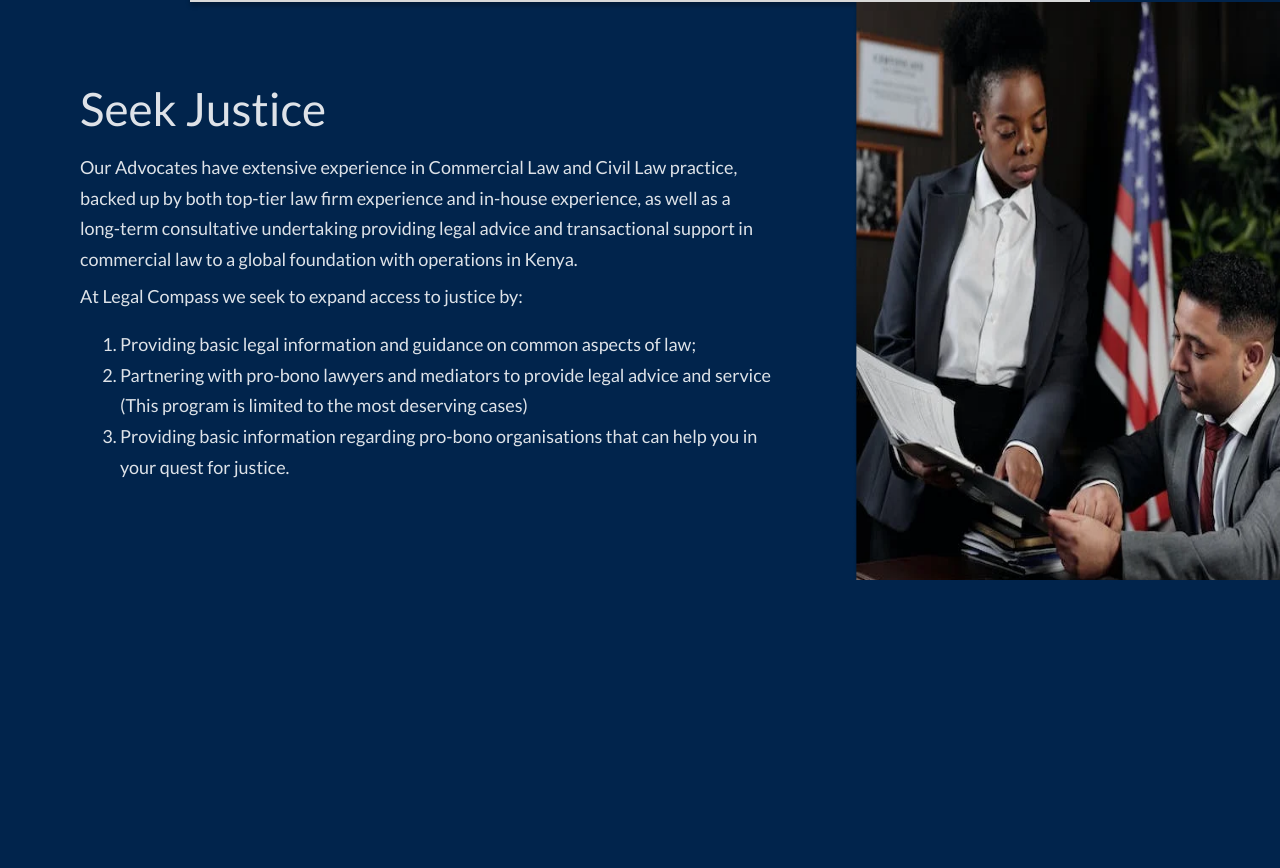
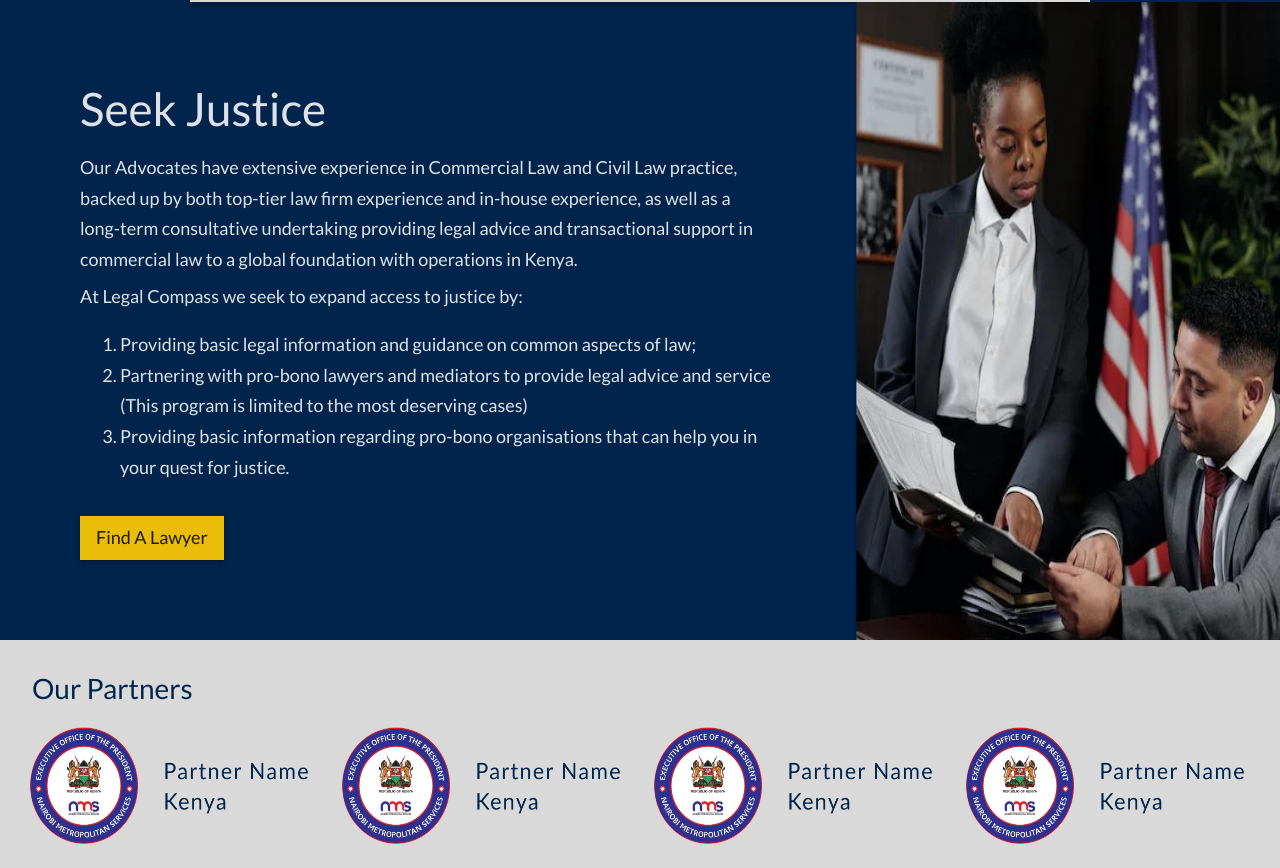
Before and after one commit to mwendwa99/legalcompass, a React (Vite) app: page / in a window 1280 px wide. Shown: the part 860-1728 px from the top of the page. Before the commit the page ends 1449 px from the top, so only its background shows below. Built offline with nearby package versions, Linux system fonts and the light colour scheme.

Commit message:
add partner section

```diff
--- a/src/App.css
+++ b/src/App.css
@@ -50,16 +50,12 @@
 }
 @media screen and (max-width: 600px) {
   .background {
-    /* display: none; */
     height: 720px;
-    /* width: 100%; */
   }
 }
 @media screen and (min-width: 600px) {
   .background {
-    /* display: none; */
     height: 800px;
-    /* width: 100%; */
   }
 }
 
--- a/src/assets/index.js
+++ b/src/assets/index.js
@@ -2,5 +2,6 @@
 export { default as icon } from "./icon.png";
 export { default as background } from "./background.png";
 export { default as justice } from "./justice.png";
+export { default as partner } from "./partner.png";
 export { default as rightArrow } from "./right-arrow.png";
 export { default as leftArrow } from "./left-arrow.png";
--- /dev/null
+++ b/src/components/Partners.jsx
@@ -0,0 +1,52 @@
+import { Grid, Box, Typography } from "@mui/material";
+import { partner } from "../assets";
+
+const Partners = () => {
+  return (
+    <Box sx={{ backgroundColor: "#D9D9D9", width: "100%", p: 2 }}>
+      <Typography
+        variant="h2"
+        sx={{
+          color: "#01244C",
+          textAlign: { xs: "center", sm: "center", md: "left" },
+          p: 2,
+          fontWeight: "bold",
+        }}
+      >
+        Our Partners
+      </Typography>
+      <Grid container>
+        <Grid item xs={3} sm={3} md={3}>
+          <img
+            src={partner}
+            alt="partner"
+            style={{ width: "100%", height: "100%" }}
+          />
+        </Grid>
+        <Grid item xs={3} sm={3} md={3}>
+          <img
+            src={partner}
+            alt="partner"
+            style={{ width: "100%", height: "100%" }}
+          />
+        </Grid>
+        <Grid item xs={3} sm={3} md={3}>
+          <img
+            src={partner}
+            alt="partner"
+            style={{ width: "100%", height: "100%" }}
+          />
+        </Grid>
+        <Grid item xs={3} sm={3} md={3}>
+          <img
+            src={partner}
+            alt="partner"
+            style={{ width: "100%", height: "100%" }}
+          />
+        </Grid>
+      </Grid>
+    </Box>
+  );
+};
+
+export default Partners;
--- a/src/components/index.js
+++ b/src/components/index.js
@@ -2,3 +2,4 @@
 export { default as Nav } from "./Nav";
 export { default as Carousel } from "./Carousel";
 export { default as Banner } from "./Banner";
+export { default as Partners } from "./Partners";
--- a/src/pages/HomePage.jsx
+++ b/src/pages/HomePage.jsx
@@ -1,13 +1,5 @@
-import { Nav, Carousel, Banner, Button } from "../components";
-import {
-  Box,
-  Typography,
-  List,
-  ListItem,
-  ListItemText,
-  Container,
-  Grid,
-} from "@mui/material";
+import { Nav, Carousel, Banner, Button, Partners } from "../components";
+import { Box, Typography, Grid } from "@mui/material";
 import { justice, background } from "../assets";
 
 const HomePage = () => {
@@ -17,7 +9,7 @@
       <img src={background} alt="background" className="background" />
       <Carousel />
       <Banner />
-      <div sx={{}}>
+      <div>
         <Grid container>
           <Grid item xs={12} sm={12} md={8} sx={{ p: { sm: 5, md: 10 } }}>
             <Typography
@@ -58,6 +50,9 @@
                 that can help you in your quest for justice.
               </li>
             </ol>
+            <Box sx={{ pt: 2 }}>
+              <Button title="Find A Lawyer" type={"secondary"} />
+            </Box>
           </Grid>
           <Grid item xs={12} sm={12} md={4}>
             <img
@@ -68,6 +63,7 @@
           </Grid>
         </Grid>
       </div>
+      <Partners />
     </>
   );
 };
```
Also changed, not shown: src/assets/partner.png (added).
